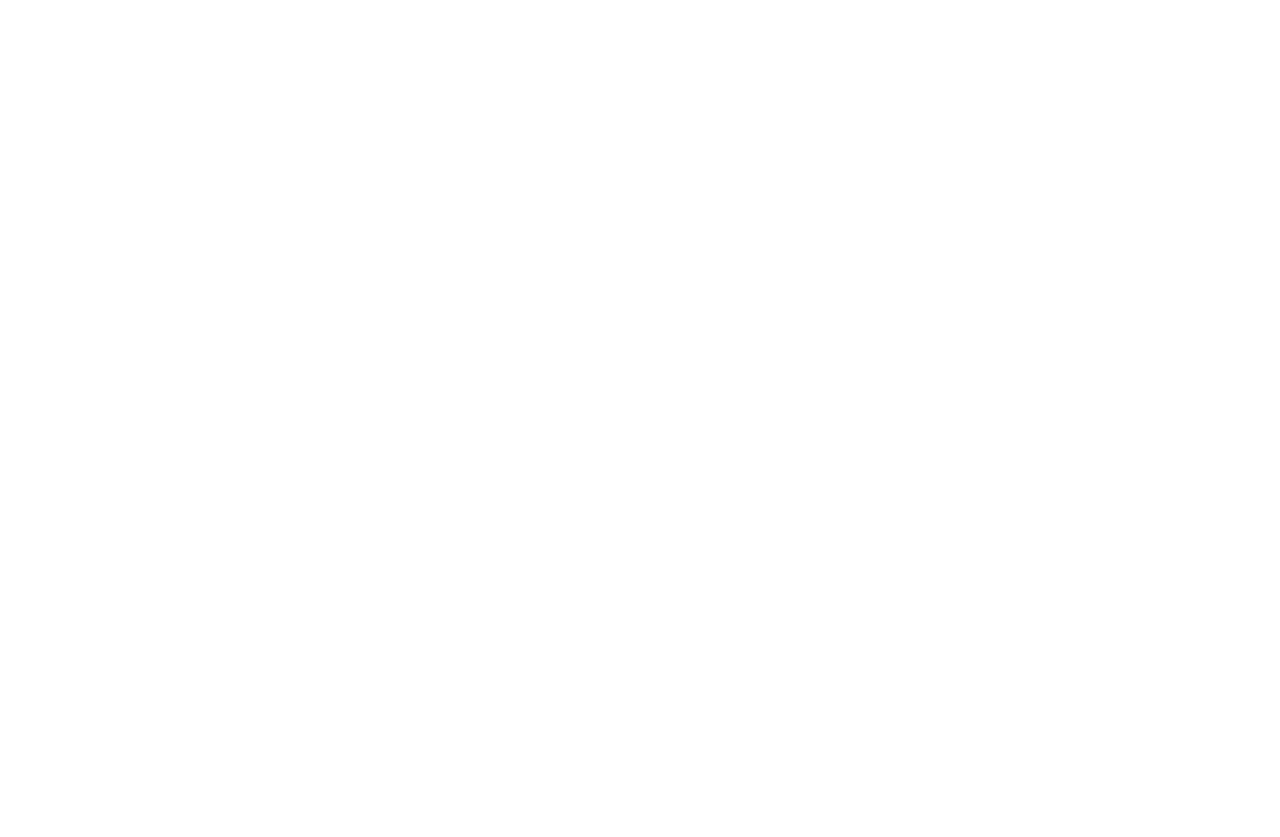
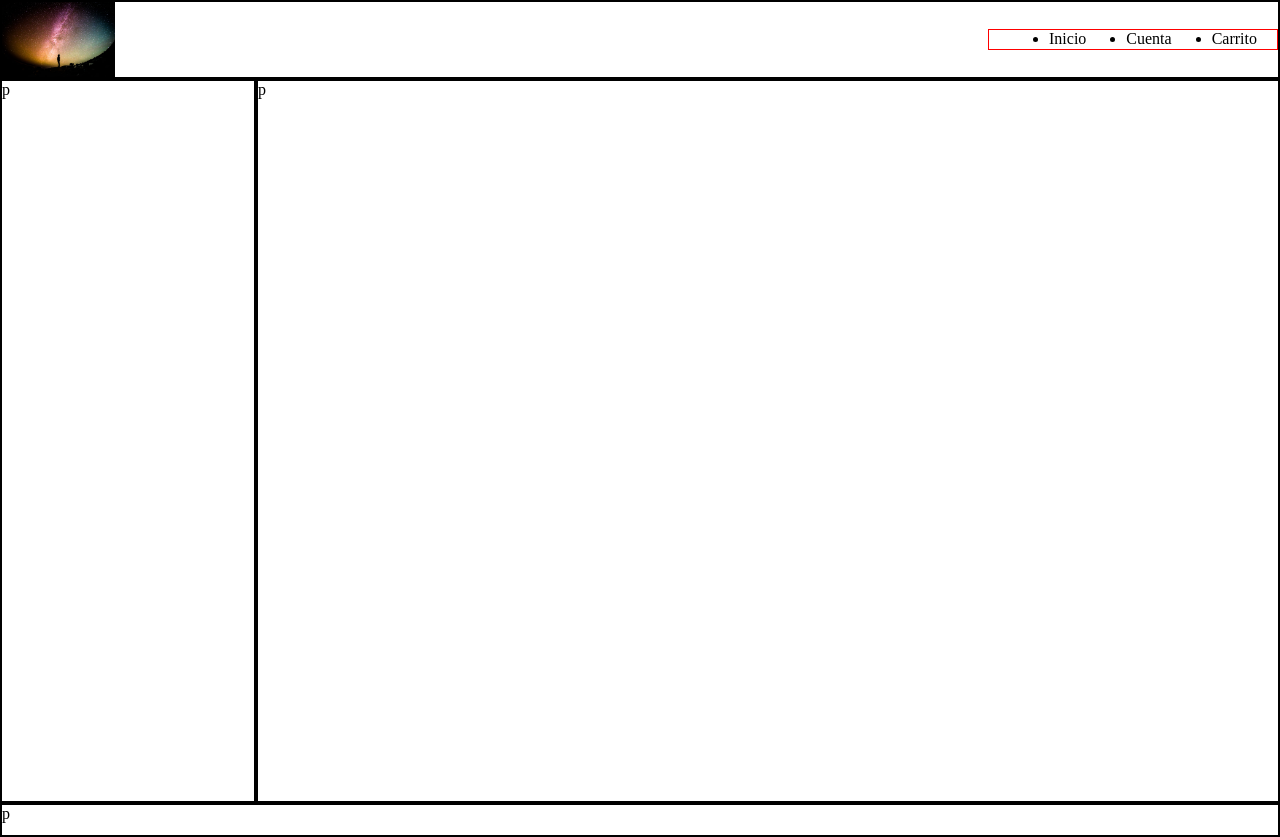
Before and after one commit to Craniu/Modulo-II_Desafio2, a plain HTML site: page index.html in a window 1280 px wide. Before the commit the page ends 800 px from the top, so only its background shows below. Drawn offline with Linux system fonts and the light colour scheme.

Commit message:
Avance Desafio maquetiao

```diff
--- a/assets/css/style.css
+++ b/assets/css/style.css
@@ -0,0 +1,53 @@
+
+header {
+    grid-area: header;
+    height: 75px;
+    display: flex;
+    align-items: center;
+    justify-content: space-between;
+
+}
+header ul{
+    border: solid red 1px;
+    display: flex;
+}
+header li{
+    margin: 0px 20px ;
+
+}
+
+sidebar {
+    grid-area: sidebar;
+    height: 90vh;
+}
+
+main {
+    grid-area: main;
+    height: 90vh;
+}
+
+footer {
+    grid-area: footer;
+    height: 30px;
+}
+
+
+
+.grid-container {
+    display: grid;
+    height: 100hv;
+    grid-template-columns: 20% 1fr;
+    grid-template-areas:
+    'header header'
+    'sidebar main'
+    'footer footer';
+
+}
+
+.box {
+    border: solid black 2px;
+}
+
+.imagen-principal{
+    height: 100%;
+}
--- a/index.html
+++ b/index.html
@@ -10,5 +10,34 @@
 </head>
 <body>
 
+    <div class="grid-container">
+        <header class="box">
+            <img class="imagen-principal" src="./assets/img/principal.jpg">
+            <ul>
+                <li>Inicio</li>
+                <li>Cuenta</li>
+                <li>Carrito</li>
+            </ul>
+        </header>
+
+
+        <sidebar class="box">
+            p
+        </sidebar>
+
+
+        <main class="box">
+            p
+        </main>
+
+
+        <footer class="box">
+            p
+        </footer>
+
+
+    </div>
+
+
 </body>
 </html>
```
Also changed, not shown: assets/img/p1.jpg (added), assets/img/p2.jpg (added), assets/img/p3.jpg (added), assets/img/p4.avif (added), assets/img/p5.jpg (added), assets/img/p6.jpg (added), assets/img/p7.jpg (added), assets/img/p8.webp (added), assets/img/p9.avif (added), assets/img/principal.jpg (added).
